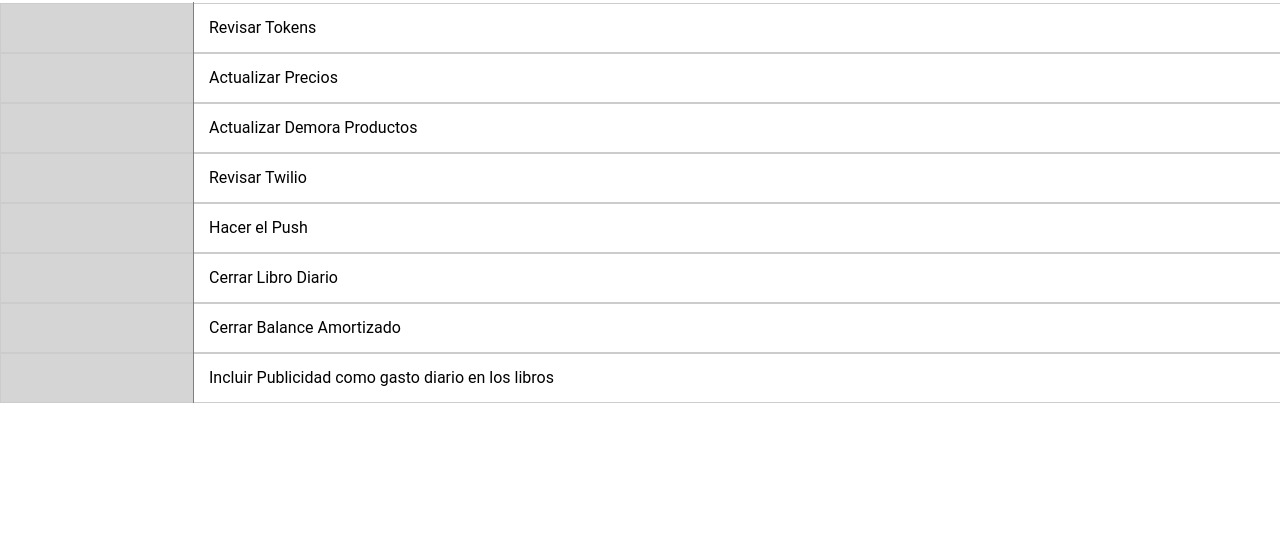
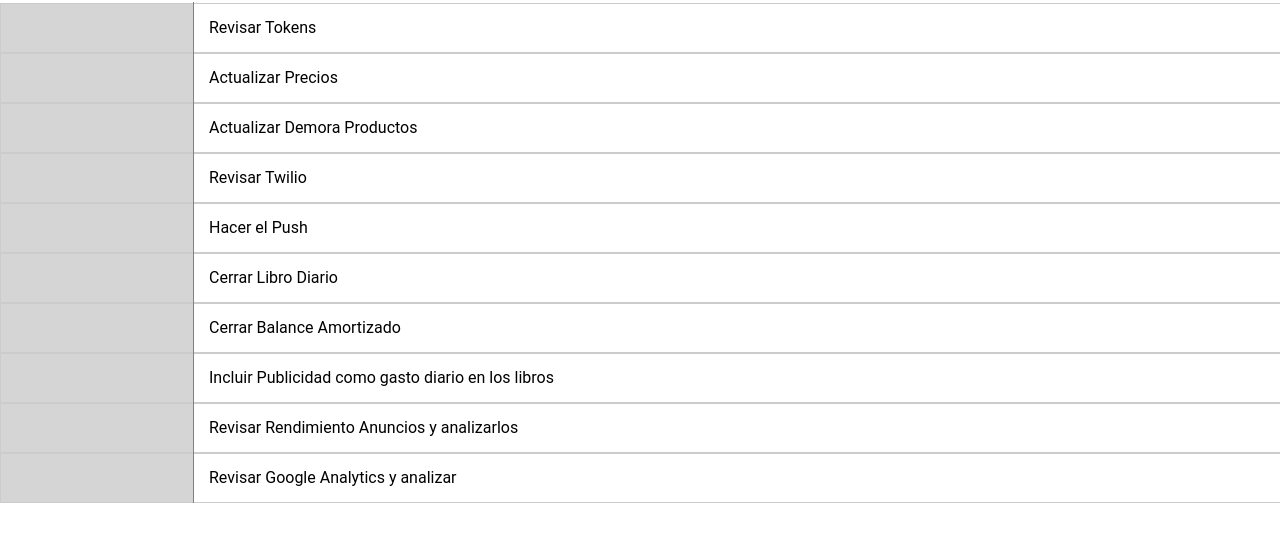
Before and after one commit to aCoupon0/intranet, a plain HTML site: page 1/iti-noche.html in a window 1280 px wide. Shown: the part 78-620 px from the top of the page. Drawn offline with Linux system fonts and the light colour scheme.

Commit message:
Update iti-noche.html

```diff
--- a/1/iti-noche.html
+++ b/1/iti-noche.html
@@ -57,6 +57,18 @@
             <p>Incluir Publicidad como gasto diario en los libros</p>
         </div>
     </div>
+    <div class="container">
+        <div class="checkbox" onclick="toggleCheckbox(this)"></div>
+        <div class="text-container">
+            <p>Revisar Rendimiento Anuncios y analizarlos</p>
+        </div>
+    </div>
+    <div class="container">
+        <div class="checkbox" onclick="toggleCheckbox(this)"></div>
+        <div class="text-container">
+            <p>Revisar Google Analytics y analizar</p>
+        </div>
+    </div>
     <script>
         function toggleCheckbox(element) {
             element.classList.toggle('active');
```
